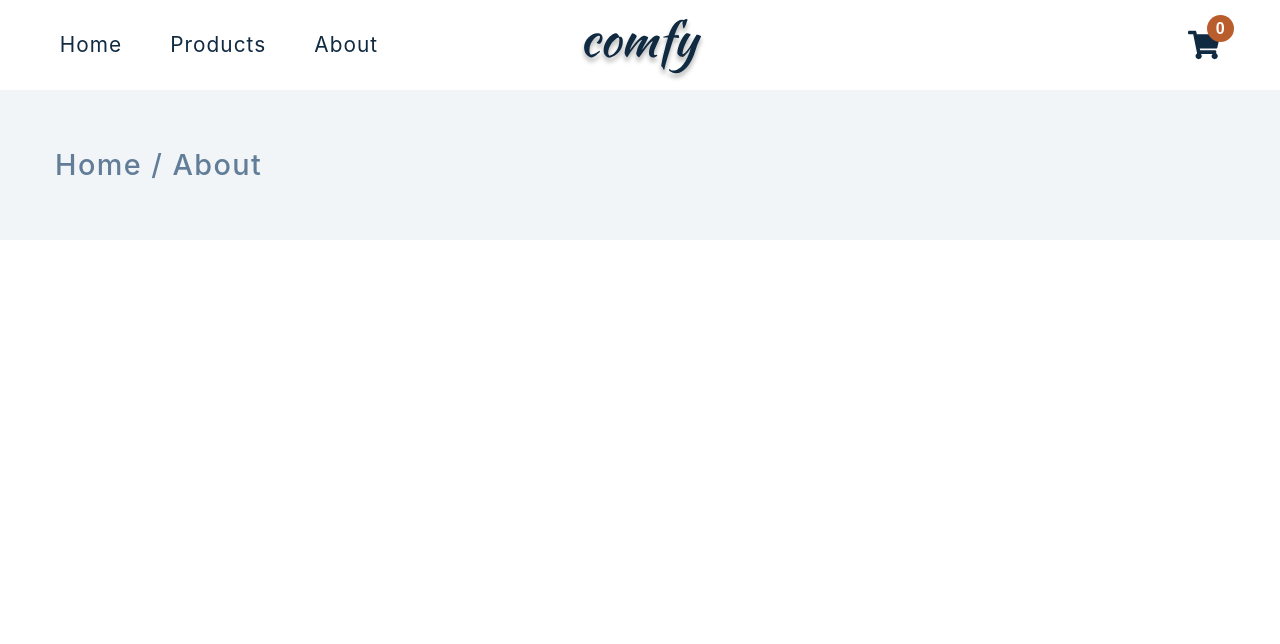
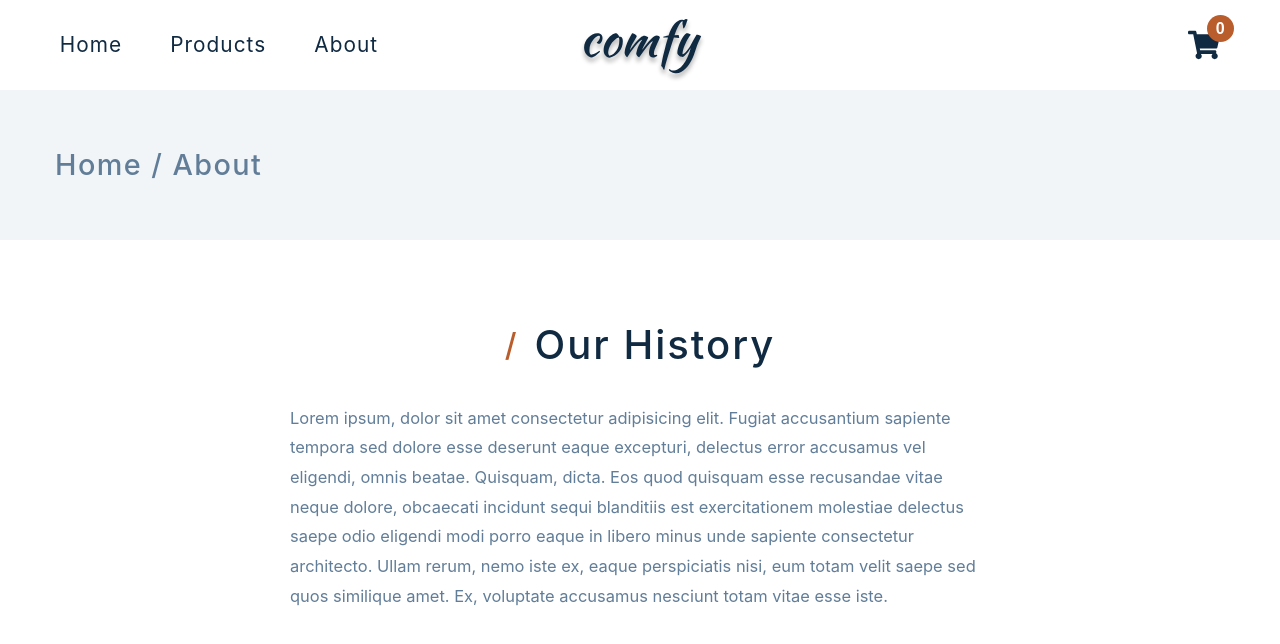
Before and after one commit to handikaharianto/comfy-store, a React (Create React App) app: page /about in a window 1280 px wide. Shown: the top 644 px of the page. Built offline with nearby package versions, Linux system fonts and the light colour scheme; no server answers.

Commit message:
Add About component

```diff
--- a/src/App.jsx
+++ b/src/App.jsx
@@ -1,15 +1,15 @@
 import { useState, useEffect } from 'react'
 import { Routes, Route } from 'react-router-dom'
-
+import { getLocalStorage, updateLocalStorage } from './utils/localStorage'
 import FeaturedProducts from './components/FeaturedProducts/FeaturedProducts'
 import Hero from './components/Hero/Hero'
 import Navbar from './components/shared/Navbar/Navbar'
 import Sidebar from './components/shared/Sidebar/Sidebar'
-import useFetch from './hooks/useFetch'
 import ShoppingCart from './components/shared/ShoppingCart/ShoppingCart'
-import { getLocalStorage, updateLocalStorage } from './utils/localStorage'
 import Breadcrumb from './components/shared/Breadcrumb/Breadcrumb'
 import ProductDetails from './components/ProductDetails/ProductDetails'
+import About from './components/About/About'
+import useFetch from './hooks/useFetch'
 
 function App() {
   const [isSidebarOpen, setIsSidebarOpen] = useState(false)
@@ -140,6 +140,7 @@ function App() {
                 totalCart={totalCart}
               />
               <Breadcrumb products={products} />
+              <About />
             </>
           }
         />
--- /dev/null
+++ b/src/components/About/About.jsx
@@ -0,0 +1,23 @@
+import Section from '../shared/Section/Section'
+
+function About() {
+  return (
+    <Section title='Our History' name='about'>
+      <div className='container about__body'>
+        <p className='about__desc'>
+          Lorem ipsum, dolor sit amet consectetur adipisicing elit. Fugiat
+          accusantium sapiente tempora sed dolore esse deserunt eaque excepturi,
+          delectus error accusamus vel eligendi, omnis beatae. Quisquam, dicta.
+          Eos quod quisquam esse recusandae vitae neque dolore, obcaecati
+          incidunt sequi blanditiis est exercitationem molestiae delectus saepe
+          odio eligendi modi porro eaque in libero minus unde sapiente
+          consectetur architecto. Ullam rerum, nemo iste ex, eaque perspiciatis
+          nisi, eum totam velit saepe sed quos similique amet. Ex, voluptate
+          accusamus nesciunt totam vitae esse iste.
+        </p>
+      </div>
+    </Section>
+  )
+}
+
+export default About
--- /dev/null
+++ b/src/components/About/_about.scss
@@ -0,0 +1,16 @@
+.about {
+  &__body {
+    max-width: 700px;
+    padding: 2.2em 0;
+  }
+
+  &__desc {
+    color: $gray;
+    font-size: 0.9rem;
+    line-height: 1.8;
+
+    @include respond-to('small') {
+      font-size: 1.03rem;
+    }
+  }
+}
--- a/src/scss/style.scss
+++ b/src/scss/style.scss
@@ -14,3 +14,4 @@
 @import '../components/Hero/hero';
 @import '../components/FeaturedProducts/featuredProducts';
 @import '../components/ProductDetails/productDetails';
+@import '../components/About/about';
```
